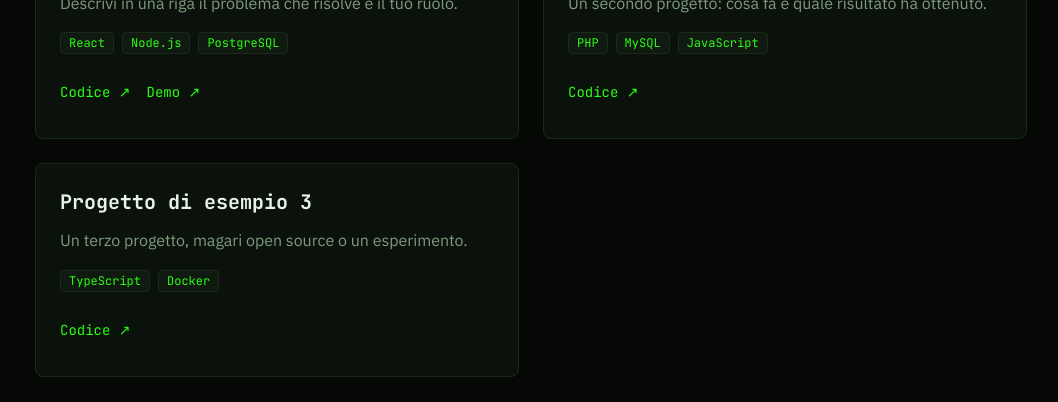
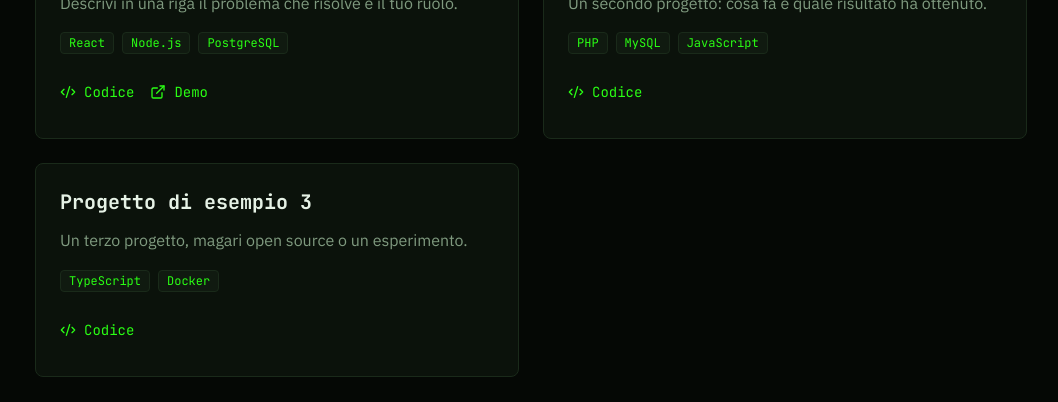
Before and after one commit to giovannipacelli2/portfolio, a React (Vite) app: page / in a window 1280 px wide. Shown: the part 1760-2162 px from the top of the page, without its empty margins (109-1167 px from the left). Built offline with nearby package versions, Linux system fonts and the light colour scheme.

Commit message:
feat: use code and demo icons for project links

```diff
--- a/src/components/sections/Hero.tsx
+++ b/src/components/sections/Hero.tsx
@@ -23,9 +23,9 @@ export function Hero() {
       <div className="pointer-events-none absolute inset-0 bg-gradient-to-b from-transparent via-transparent to-bg" />
 
       <div className="relative mx-auto w-full max-w-5xl px-4 pt-14">
-        <Reveal>
+        {/* <Reveal>
           <p className="font-mono text-sm text-accent">$ whoami</p>
-        </Reveal>
+        </Reveal> */}
         <Reveal delay={0.1}>
           <h1 className="mt-3 font-mono text-4xl font-bold text-glow sm:text-6xl">
             {profile.name}
--- a/src/components/sections/Projects.tsx
+++ b/src/components/sections/Projects.tsx
@@ -1,9 +1,10 @@
 import { usePortfolio } from '../../hooks/usePortfolio'
 import { Reveal } from '../ui/Reveal'
 import { SectionTitle } from '../ui/SectionTitle'
+import { CodeIcon, DemoIcon } from '../ui/SocialIcons'
 
 const linkClass =
-  'inline-flex min-h-11 cursor-pointer items-center font-mono text-sm text-accent underline-offset-4 transition-colors duration-200 hover:underline'
+  'inline-flex min-h-11 cursor-pointer items-center gap-2 font-mono text-sm text-accent underline-offset-4 transition-colors duration-200 hover:underline'
 
 export function Projects() {
   const { projects } = usePortfolio()
@@ -33,12 +34,14 @@ export function Projects() {
               <div className="mt-4 flex gap-4">
                 {p.repo && (
                   <a href={p.repo} target="_blank" rel="noreferrer" className={linkClass}>
-                    Codice ↗
+                    <CodeIcon className="h-4 w-4" />
+                    Codice
                   </a>
                 )}
                 {p.demo && (
                   <a href={p.demo} target="_blank" rel="noreferrer" className={linkClass}>
-                    Demo ↗
+                    <DemoIcon className="h-4 w-4" />
+                    Demo
                   </a>
                 )}
               </div>
--- a/src/components/ui/SocialIcons.tsx
+++ b/src/components/ui/SocialIcons.tsx
@@ -7,6 +7,35 @@ const base = {
   fill: 'currentColor',
   'aria-hidden': true,
 } as const
+
+// Icone a tratto (stile Lucide): sovrascrivono il riempimento di `base`.
+const stroke = {
+  fill: 'none',
+  stroke: 'currentColor',
+  strokeWidth: 2,
+  strokeLinecap: 'round',
+  strokeLinejoin: 'round',
+} as const
+
+export function CodeIcon({ className }: IconProps) {
+  return (
+    <svg {...base} {...stroke} className={className}>
+      <path d="m18 16 4-4-4-4" />
+      <path d="m6 8-4 4 4 4" />
+      <path d="m14.5 4-5 16" />
+    </svg>
+  )
+}
+
+export function DemoIcon({ className }: IconProps) {
+  return (
+    <svg {...base} {...stroke} className={className}>
+      <path d="M15 3h6v6" />
+      <path d="M10 14 21 3" />
+      <path d="M18 13v6a2 2 0 0 1-2 2H5a2 2 0 0 1-2-2V8a2 2 0 0 1 2-2h6" />
+    </svg>
+  )
+}
 
 export function GithubIcon({ className }: IconProps) {
   return (
--- a/src/data/portfolio.ts
+++ b/src/data/portfolio.ts
@@ -20,7 +20,7 @@ export interface Project {
 
 export const profile = {
   name: 'Giovanni Pacelli',
-  role: 'Sviluppatore Fullstack',
+  role: 'Fullstack Developer',
   tagline: 'Costruisco applicazioni web dal database all\'interfaccia.',
   email: 'giovanni.pacelli.dev@gmail.com',
   links: {
```
